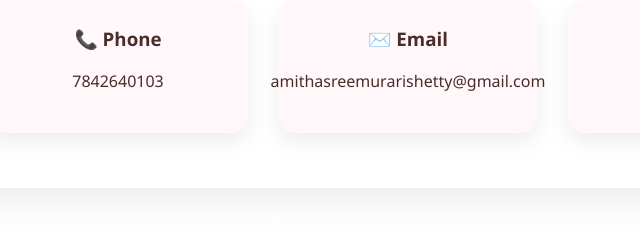
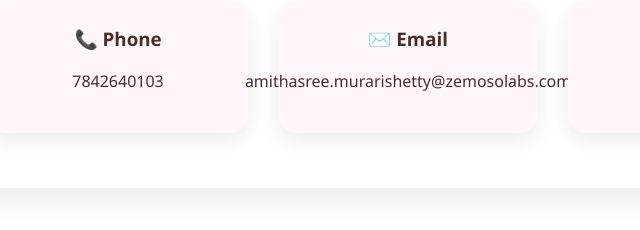
Before and after one commit to Amitha0103/amitha-me, a plain HTML site: page index.html in a window 1280 px wide. Shown: the part 2115-2345 px from the top of the page, 232-872 px from the left. Drawn offline with Linux system fonts and the light colour scheme.

Commit message:
Update index.html

```diff
--- a/index.html
+++ b/index.html
@@ -250,7 +250,7 @@ nav a:hover::after {
                 box-shadow: 0 8px 22px rgba(0,0,0,0.08);
             ">
                 <h3 style="margin-top: 0;">✉️ Email</h3>
-                <p class="contact-card">amithasreemurarishetty@gmail.com</p>
+                <p class="contact-card">amithasree.murarishetty@zemosolabs.com</p>
             </div>
 
             <div style="
```
